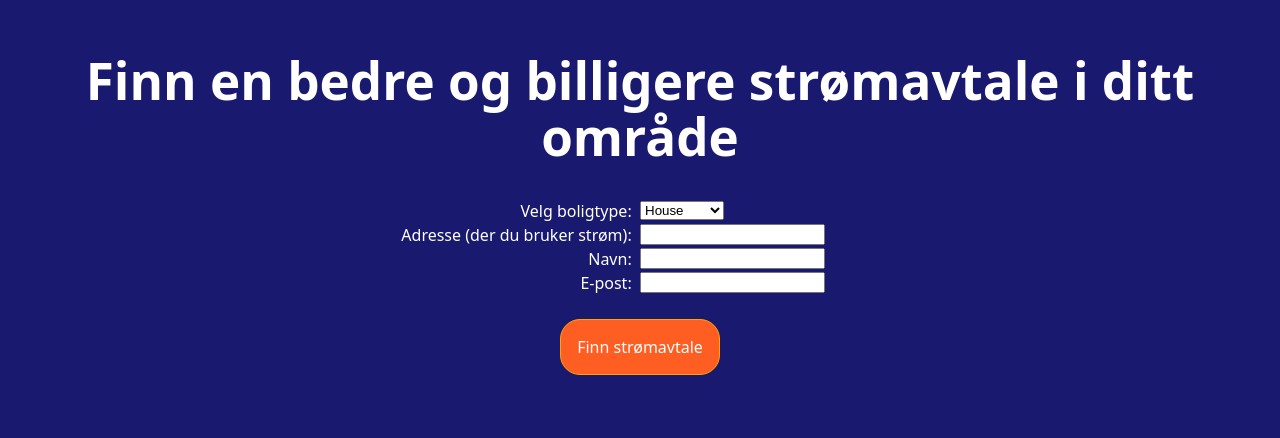
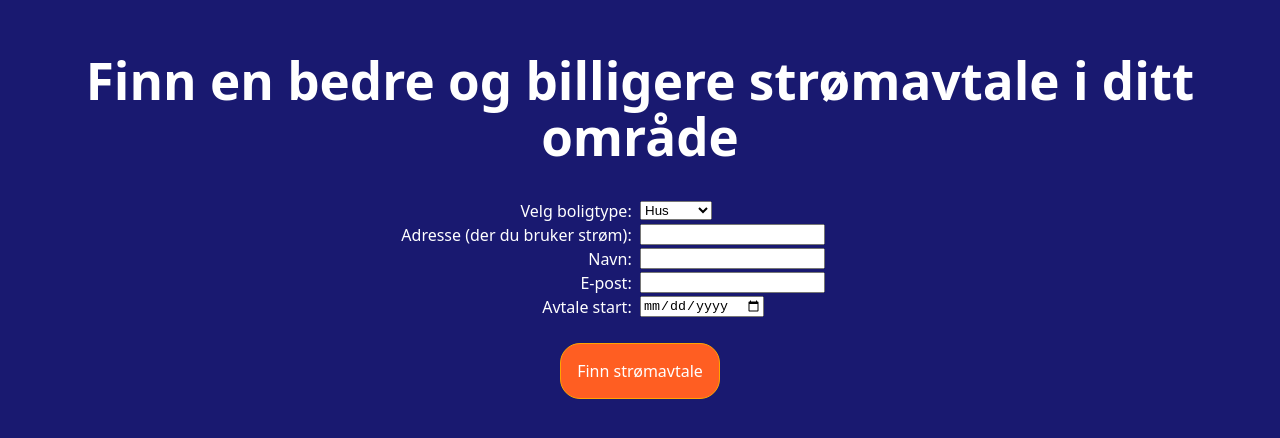
Before and after one commit to metrolink/Schema-form, a React (Vite) app: page / in a window 1280 px wide. Shown: the part 192-630 px from the top of the page. Built offline with nearby package versions, Linux system fonts and the light colour scheme.

Commit message:
Changed text to norwegian

```diff
--- a/src/components/electricity.json
+++ b/src/components/electricity.json
@@ -5,7 +5,7 @@
          "label": "Velg boligtype",
          "name": "property_type",
          "type": "select",
-         "options": [{"value": "House"}, {"value":"Apartment"}],
+         "options": [{"value": "Hus"}, {"value":"Leilighet"}, {"value":"Villa"}],
          "required": true
     },{
          "label": "Adresse (der du bruker strøm)",
@@ -23,6 +23,12 @@
          "label": "E-post",
          "fieldName": "email",
          "type": "email"
+       },
+       {
+        "label": "Avtale start",
+        "fieldName": "dato",
+        "type": "date"
        }
-    ]
+    ],
+    "buttonText":"Finn strømavtale"
     }
--- a/src/components/form.tsx
+++ b/src/components/form.tsx
@@ -36,7 +36,7 @@ function MyForm() {
                 const addressRegEx = /[a-zA-ZæøåÆØÅ]+( )\d/;
                 const checkAddress = addressRegEx.test(userInput);
                 if(!checkAddress){
-                    errorArr.push('Address does not contain a number or uses special characters');
+                    errorArr.push('Adresse må bestå av kun bokstaver og minst et tall');
                 }
                 else{}
                 break;
@@ -44,9 +44,14 @@ function MyForm() {
                 const nameRegEx = /^[a-zA-ZæøåÆØÅ ]+$/;
                 const checkName = nameRegEx.test(userInput);
                 if(!checkName){
-                    errorArr.push('Name must only contain characters');
+                    errorArr.push('Navn kan kun inneholde bokstaver');
                 }
                 else{}
+                break;
+            case "dato":
+                const todayDate = new Date().toJSON().slice(0,10);
+                if(userInput < todayDate)
+                    errorArr.push("Du kan ikke starte avtalen før idag")
                 break;
 
             case "property_type":
@@ -56,7 +61,7 @@ function MyForm() {
                 break;
 
             default:
-                errorArr.push(field + " is not an accepted JSON field name");
+                errorArr.push(field + " er ikke et godtatt JSON felt");
                 break;
         }
     }
@@ -72,9 +77,9 @@ function MyForm() {
     )}
         </div>
         <br/>
-        <button className='btn' type='submit'>Finn strømavtale</button>
+        <button className='btn' type='submit'>{fullJson.buttonText}</button>
         </form>
-        <div>{addressError.map(errors => <div className='error'>{errors}<br/></div>)}<br /></div>
+        <div>{addressError.map(errors => <div className='error'>{errors}<br/></div>)}</div>
     </div>
 )
 }
```
